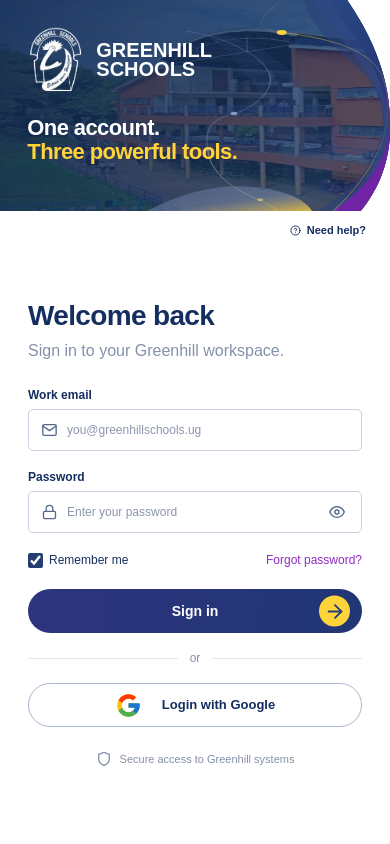
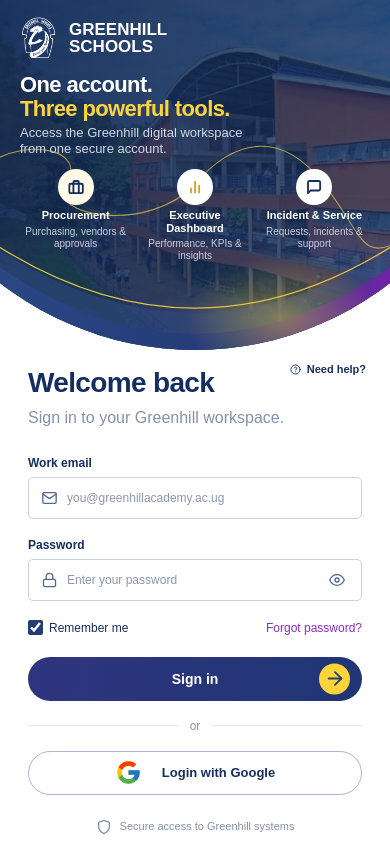
Before and after one commit to GreenHill-Auth-System/Auth-frontend, a React (Vite) app: page / in a window 390 px wide. Built offline with nearby package versions, Linux system fonts and the light colour scheme.

Commit message:
corrected mobile and tablet responsiveness

```diff
--- a/src/components/SchoolBrand.tsx
+++ b/src/components/SchoolBrand.tsx
@@ -7,11 +7,11 @@
   return (
     <div className={`flex items-center gap-3 ${light ? 'text-white' : 'text-navy'} ${className}`}>
       <img
-        className="h-[70px] w-[57px] object-contain compact:h-[52px] compact:w-[43px] short:h-[43px] short:w-[35px]"
+        className="h-[70px] w-[57px] object-contain compact:h-[52px] compact:w-[43px] short:h-[43px] short:w-[35px] mobile:h-[45px] mobile:w-[37px] mobile-tight:h-[34px] mobile-tight:w-7"
         src={light ? whiteCrest : crest}
         alt="Greenhill Schools crest"
       />
-      <span className="text-xl leading-[.96] font-[750] compact:text-[17px] short:text-sm">
+      <span className="text-xl leading-[.96] font-[750] compact:text-[17px] short:text-sm mobile:text-[17px] mobile-tight:text-sm">
         GREENHILL<br />SCHOOLS
       </span>
     </div>
--- a/src/features/auth/IntroArtwork.tsx
+++ b/src/features/auth/IntroArtwork.tsx
@@ -3,7 +3,7 @@
 // Coordinates follow the reference panel, so every decorative layer scales together.
 export function IntroArtwork() {
   return (
-    <svg className="absolute inset-0 size-full" viewBox="0 0 400 435" preserveAspectRatio="none" aria-hidden="true">
+    <svg className="absolute inset-0 size-full mobile:hidden" viewBox="0 0 400 435" preserveAspectRatio="none" aria-hidden="true">
       <defs>
         <clipPath id="intro-panel-clip">
           <path d="M0 0H356C377 61 399 147 400 246C402 326 389 389 370 435H0Z" />
--- a/src/features/auth/LoginForm.tsx
+++ b/src/features/auth/LoginForm.tsx
@@ -10,9 +10,9 @@
 }
 
 // Shared utility groups keep the email and password fields visually consistent.
-const labelClass = 'mb-1.5 block text-xs font-bold short:mb-[3px] short:text-[9px]'
-const fieldClass = 'mb-[18px] flex min-h-[42px] items-center gap-[9px] rounded-[5px] border border-[#cbd1df] px-3 focus-within:border-[#263c7b] focus-within:shadow-[0_0_0_2px_#263c7b15] compact:mb-3 compact:min-h-[34px] short:mb-2.5 short:min-h-6 short:px-2'
-const inputClass = 'min-w-0 w-full border-0 bg-transparent py-[11px] text-xs text-navy outline-none placeholder:text-[#8c96ad] compact:py-2 short:py-1 short:text-[9px]'
+const labelClass = 'mb-1.5 block text-xs font-bold short:mb-[3px] short:text-[9px] mobile-tight:mb-0.5 mobile-tight:text-[11px]'
+const fieldClass = 'mb-[18px] flex min-h-[42px] items-center gap-[9px] rounded-[5px] border border-[#cbd1df] px-3 focus-within:border-[#263c7b] focus-within:shadow-[0_0_0_2px_#263c7b15] compact:mb-3 compact:min-h-[34px] short:mb-2.5 short:min-h-6 short:px-2 mobile-tight:mb-1.5 mobile-tight:min-h-[30px]'
+const inputClass = 'min-w-0 w-full border-0 bg-transparent py-[11px] text-xs text-navy outline-none placeholder:text-[#8c96ad] compact:py-2 short:py-1 short:text-[9px] mobile-tight:py-[5px]'
 const fieldIconClass = 'w-[17px] shrink-0 text-[#54698d] short:w-3'
 
 // Input state stays here; the parent supplies authentication behavior.
@@ -30,7 +30,7 @@
       <label className={labelClass} htmlFor="email">Work email</label>
       <div className={fieldClass}>
         <FiMail className={fieldIconClass} aria-hidden="true" />
-        <input className={inputClass} id="email" name="email" type="email" autoComplete="username" placeholder="you@greenhillschools.ug" required />
+        <input className={inputClass} id="email" name="email" type="email" autoComplete="username" placeholder="you@greenhillacademy.ac.ug" required />
       </div>
       <label className={labelClass} htmlFor="password">Password</label>
       <div className={fieldClass}>
@@ -42,22 +42,22 @@
           {showPassword ? <FiEyeOff /> : <FiEye />}
         </button>
       </div>
-      <div className="-mt-[3px] mb-[17px] flex items-center justify-between gap-2 compact:mb-2.5 short:mb-[7px] narrow:gap-1 mobile:flex-wrap">
+      <div className="-mt-[3px] mb-[17px] flex items-center justify-between gap-2 compact:mb-2.5 short:mb-[7px] narrow:gap-1 mobile:flex-wrap mobile-tight:mb-1.5">
         <label className="flex items-center gap-1.5 text-xs whitespace-nowrap short:text-[9px]">
           <input className="m-0 size-[15px] accent-[#243e72] short:size-[11px]" name="remember" type="checkbox" defaultChecked />Remember me
         </label>
         <button className="border-0 bg-transparent py-1 text-xs text-[#8e2cc3] short:text-[9px]" type="button" onClick={onForgotPassword}>Forgot password?</button>
       </div>
-      <button className="relative min-h-11 w-full rounded-[30px] border-0 bg-[linear-gradient(100deg,#2e347e,#203675)] text-sm font-bold text-white hover:brightness-110 motion-safe:transition-[filter] compact:min-h-9 short:min-h-[26px] short:text-[10px]" type="submit">
+      <button className="relative min-h-11 w-full rounded-[30px] border-0 bg-[linear-gradient(100deg,#2e347e,#203675)] text-sm font-bold text-white hover:brightness-110 motion-safe:transition-[filter] compact:min-h-9 short:min-h-[26px] mobile-tight:min-h-8 short:text-[10px]" type="submit">
         Sign in
         <span className="absolute top-1/2 right-3 grid size-[31px] -translate-y-1/2 place-items-center rounded-full bg-school-yellow text-[22px] text-[#244076] compact:size-[27px] short:right-2 short:size-5 short:text-[15px]">
           <FiArrowRight aria-hidden="true" />
         </span>
       </button>
-      <div className="my-[17px] flex items-center gap-3 text-xs text-muted before:h-px before:flex-1 before:bg-[#e4e7ee] before:content-[''] after:h-px after:flex-1 after:bg-[#e4e7ee] after:content-[''] compact:my-3 short:my-2 short:text-[9px]">
+      <div className="my-[17px] flex items-center gap-3 text-xs text-muted before:h-px before:flex-1 before:bg-[#e4e7ee] before:content-[''] after:h-px after:flex-1 after:bg-[#e4e7ee] after:content-[''] compact:my-3 mobile-tight:my-1.5 short:my-2 short:text-[9px]">
         <span>or</span>
       </div>
-      <button className="relative flex min-h-11 w-full items-center justify-center gap-5 rounded-[30px] border border-[#aab6cf] bg-white text-[13px] font-bold text-navy hover:bg-[#f5f7fc] motion-safe:transition-colors compact:min-h-9 short:min-h-[26px] short:text-[10px]" type="button" onClick={onGoogleSignIn}>
+      <button className="relative flex min-h-11 w-full items-center justify-center gap-5 rounded-[30px] border border-[#aab6cf] bg-white text-[13px] font-bold text-navy hover:bg-[#f5f7fc] motion-safe:transition-colors compact:min-h-9 short:min-h-[26px] mobile-tight:min-h-8 short:text-[10px]" type="button" onClick={onGoogleSignIn}>
         <FcGoogle className="size-[27px] short:size-[21px]" aria-hidden="true" />Login with Google
       </button>
     </form>
--- a/src/features/auth/LoginPage.tsx
+++ b/src/features/auth/LoginPage.tsx
@@ -8,22 +8,22 @@
   return (
     <main className="grid h-svh grid-cols-[60%_40%] overflow-hidden bg-white mobile:flex mobile:flex-col">
       <WorkspaceIntro />
-      <section className="relative flex min-h-0 items-center py-[30px] pr-[11%] pl-[13%] short:pt-9 short:pb-[18px] narrow:pr-[9%] narrow:pl-[12%] mobile:flex-1 mobile:px-7 mobile:pt-8 mobile:pb-5 mobile-short:pt-[38px]" aria-labelledby="login-heading">
-        <span className="absolute top-[30px] right-[30px] flex items-center gap-1.5 p-1 text-[11px] font-semibold text-navy short:top-4 short:right-[18px] short:text-[8px] mobile:top-2 mobile:right-5">
+      <section className="relative flex min-h-0 items-center py-[30px] pr-[11%] pl-[13%] short:pt-9 short:pb-[18px] narrow:pr-[9%] narrow:pl-[12%] mobile:flex-1 mobile:px-7 mobile:pt-6 mobile:pb-4 mobile-tight:py-2" aria-labelledby="login-heading">
+        <span className="absolute top-[30px] right-[30px] flex items-center gap-1.5 p-1 text-[11px] font-semibold text-navy short:top-4 short:right-[18px] short:text-[8px] mobile:top-2 mobile:right-5 mobile-tight:top-1">
           <FiHelpCircle aria-hidden="true" />Need help?
         </span>
         <div className="mx-auto w-full max-w-[400px] mobile:max-w-[350px]">
-          <SchoolBrand className="mb-8 compact:mb-5 short:mb-[18px] mobile:hidden mobile-short:mb-3.5 mobile-short:flex" />
+          <SchoolBrand className="mb-8 compact:mb-5 short:mb-[18px] mobile:hidden" />
           <header>
-            <h2 id="login-heading" className="mb-2 text-[clamp(28px,3vw,38px)] leading-[1.15] font-bold tracking-[-.65px] text-navy compact:text-[28px] short:text-[23px] mobile:text-[28px]">Welcome back</h2>
-            <p className="mb-[25px] text-base leading-[1.4] text-muted compact:mb-[17px] compact:text-[13px] short:mb-[13px] short:text-[11px]">Sign in to your Greenhill workspace.</p>
+            <h2 id="login-heading" className="mb-2 text-[clamp(28px,3vw,38px)] leading-[1.15] font-bold tracking-[-.65px] text-navy compact:text-[28px] short:text-[23px] mobile:text-[28px] mobile-tight:mb-1 mobile-tight:text-[24px]">Welcome back</h2>
+            <p className="mb-[25px] text-base leading-[1.4] text-muted compact:mb-[17px] compact:text-[13px] short:mb-[13px] short:text-[11px] mobile-tight:mb-2 mobile-tight:text-xs">Sign in to your Greenhill workspace.</p>
           </header>
           <LoginForm
             onEmailSignIn={() => { /* TODO: Connect email authentication. */ }}
             onGoogleSignIn={() => { /* TODO: Connect Google authentication. */ }}
             onForgotPassword={() => { /* TODO: Connect password recovery. */ }}
           />
-          <p className="mt-6 flex items-center justify-center gap-2 text-[11px] text-muted compact:mt-4 short:mt-[13px] short:text-[8px]">
+          <p className="mt-6 flex items-center justify-center gap-2 text-[11px] text-muted compact:mt-4 short:mt-[13px] short:text-[8px] mobile-tight:mt-2 mobile-tight:text-[10px]">
             <FiShield className="size-4" aria-hidden="true" />Secure access to Greenhill systems
           </p>
         </div>
--- /dev/null
+++ b/src/features/auth/MobileIntroArtwork.tsx
@@ -0,0 +1,32 @@
+import schoolBuilding from '../../assets/school-building.jpg'
+
+// A separate bottom curve keeps the photo upright on the wider mobile panel.
+export function MobileIntroArtwork() {
+  return (
+    <div className="absolute inset-0 hidden overflow-hidden [clip-path:ellipse(85%_100%_at_50%_0%)] mobile:block" aria-hidden="true">
+      <img src={schoolBuilding} alt="" className="size-full object-cover object-[center_45%]" />
+      <div className="absolute inset-0 bg-[linear-gradient(110deg,#10264fe8,#19335cbf)]" />
+      <svg className="absolute inset-0 size-full" viewBox="0 0 400 280" preserveAspectRatio="none">
+        <defs>
+          <linearGradient id="mobile-curve-color" x1="0" y1="0" x2="1" y2="0">
+            <stop stopColor="#294784" />
+            <stop offset=".6" stopColor="#253a77" />
+            <stop offset="1" stopColor="#7024a5" />
+          </linearGradient>
+          <radialGradient id="mobile-gold-glow">
+            <stop stopColor="#ffd43b" stopOpacity=".4" />
+            <stop offset="1" stopColor="#ffd43b" stopOpacity="0" />
+          </radialGradient>
+        </defs>
+        <path d="M0 200Q200 300 400 200V280H0Z" fill="#304985" opacity=".55" />
+        <path d="M0 214Q200 320 400 214V280H0Z" fill="url(#mobile-curve-color)" />
+        <ellipse cx="290" cy="255" rx="100" ry="50" fill="url(#mobile-gold-glow)" />
+        <path d="M-10 193Q200 300 410 193" fill="none" stroke="#e2c34e" strokeWidth="1" />
+        <path d="M-10 130C30 110 90 120 68 147S155 187 200 147S292 107 332 147S370 210 410 193" fill="none" stroke="#e2c34e" strokeOpacity=".75" strokeWidth=".9" />
+        <circle cx="68" cy="147" r="3" fill="#ffd43b" />
+        <circle cx="200" cy="147" r="3" fill="#ffd43b" />
+        <circle cx="332" cy="147" r="3" fill="#ffd43b" />
+      </svg>
+    </div>
+  )
+}
--- a/src/features/auth/WorkspaceIntro.tsx
+++ b/src/features/auth/WorkspaceIntro.tsx
@@ -1,5 +1,6 @@
 import { FiBarChart2, FiBriefcase, FiMessageSquare } from 'react-icons/fi'
 import { IntroArtwork } from './IntroArtwork'
+import { MobileIntroArtwork } from './MobileIntroArtwork'
 import crest from '../../assets/Cropped Blue Crest Emblem.png'
 import { SchoolBrand } from '../../components/SchoolBrand'
 
@@ -11,29 +12,30 @@
 
 export function WorkspaceIntro() {
   return (
-    <aside className="relative min-h-0 overflow-hidden text-white mobile:basis-1/4 mobile:shrink-0 mobile-short:hidden" aria-label="Greenhill digital workspace">
+    <aside className="relative min-h-0 overflow-hidden text-white mobile:min-h-[350px] mobile:basis-auto mobile:shrink-0 mobile:tablet-roomy:min-h-[480px]" aria-label="Greenhill digital workspace">
       <IntroArtwork />
+      <MobileIntroArtwork />
       {/* The crest stays separate from the stretched artwork to preserve its proportions. */}
       <img className="pointer-events-none absolute bottom-[-4%] left-0 h-[46%] w-auto max-w-none opacity-75 mobile:hidden" src={crest} alt="" aria-hidden="true" />
-      <div className="absolute inset-0 z-[1]">
-        <SchoolBrand light className="absolute top-[3.5%] left-[9%] mobile:top-[12%] mobile:left-[7%]" />
-        <div className="absolute top-[27%] left-[9%] mobile:top-[55%] mobile:left-[7%]">
-          <h1 className="mb-3 text-[clamp(25px,3vw,44px)] leading-[1.08] font-bold tracking-[-.6px] short:text-[clamp(20px,3vw,32px)] mobile:mb-0 mobile:text-[22px]">
+      <div className="absolute inset-0 z-[1] mobile:relative mobile:flex mobile:flex-col mobile:gap-3 mobile:px-5 mobile:pt-4 mobile:pb-14 mobile-tight:gap-2 mobile-tight:pt-3 mobile-tight:pb-7 mobile:tablet-roomy:gap-5 mobile:tablet-roomy:px-12 mobile:tablet-roomy:pt-7 mobile:tablet-roomy:pb-20">
+        <SchoolBrand light className="absolute top-[3.5%] left-[9%] mobile:static" />
+        <div className="absolute top-[27%] left-[9%] mobile:static">
+          <h1 className="mb-3 text-[clamp(25px,3vw,44px)] leading-[1.08] font-bold tracking-[-.6px] short:text-[clamp(20px,3vw,32px)] mobile:mb-0 mobile:text-[22px] mobile-tight:text-[20px] mobile:tablet-roomy:text-[30px]">
             One account.<br /><span className="text-school-yellow">Three powerful tools.</span>
           </h1>
-          <p className="text-[clamp(13px,1.5vw,20px)] leading-[1.25] text-[#d1d8e7] short:text-[clamp(11px,1.5vw,16px)] mobile:hidden">
+          <p className="text-[clamp(13px,1.5vw,20px)] leading-[1.25] text-[#d1d8e7] short:text-[clamp(11px,1.5vw,16px)] mobile:mt-1 mobile:text-[13px] mobile-tight:text-[11px] mobile:tablet-roomy:text-base">
             Access the Greenhill digital workspace<br />from one secure account.
           </p>
         </div>
-        <div className="absolute inset-0 mobile:hidden">
+        <div className="absolute inset-0 mobile:static mobile:grid mobile:grid-cols-3 mobile:gap-2">
           {workspaces.map(({ title, description, icon: Icon, position, color }) => (
-            <div className={`absolute flex w-[36%] items-center gap-3 narrow:gap-2 ${position}`} key={title}>
-              <span className={`grid size-[clamp(36px,8svh,75px)] shrink-0 place-items-center rounded-full text-navy ${color}`}>
+            <div className={`absolute flex w-[36%] items-center gap-3 narrow:gap-2 mobile:static mobile:w-auto mobile:flex-col mobile:gap-1 mobile:text-center ${position}`} key={title}>
+              <span className={`grid size-[clamp(36px,8svh,75px)] shrink-0 place-items-center rounded-full text-navy mobile:size-9 mobile-tight:size-6 mobile:tablet-roomy:size-12 ${color}`}>
                 <Icon className={`size-[45%] stroke-[2.7] ${title === 'Executive Dashboard' ? 'text-[#d5a422]' : ''}`} aria-hidden="true" />
               </span>
               <div>
-                <h2 className="mb-[3px] text-[clamp(11px,1.1vw,17px)] leading-[1.15] font-bold narrow:text-[11px]">{title}</h2>
-                <p className="max-w-[170px] text-[clamp(10px,1vw,16px)] leading-[1.2] text-[#c6cee0] narrow:text-[10px]">{description}</p>
+                <h2 className="mb-[3px] text-[clamp(11px,1.1vw,17px)] leading-[1.15] font-bold narrow:text-[11px] mobile:mb-1 mobile:text-[11px] mobile-tight:mb-0.5 mobile-tight:text-[10px] mobile:tablet-roomy:text-sm">{title}</h2>
+                <p className="max-w-[170px] text-[clamp(10px,1vw,16px)] leading-[1.2] text-[#c6cee0] narrow:text-[10px] mobile:text-[10px] mobile-tight:text-[9px] mobile:tablet-roomy:text-xs">{description}</p>
               </div>
             </div>
           ))}
```
Also changed, not shown: src/index.css (+14 -4 lines).
